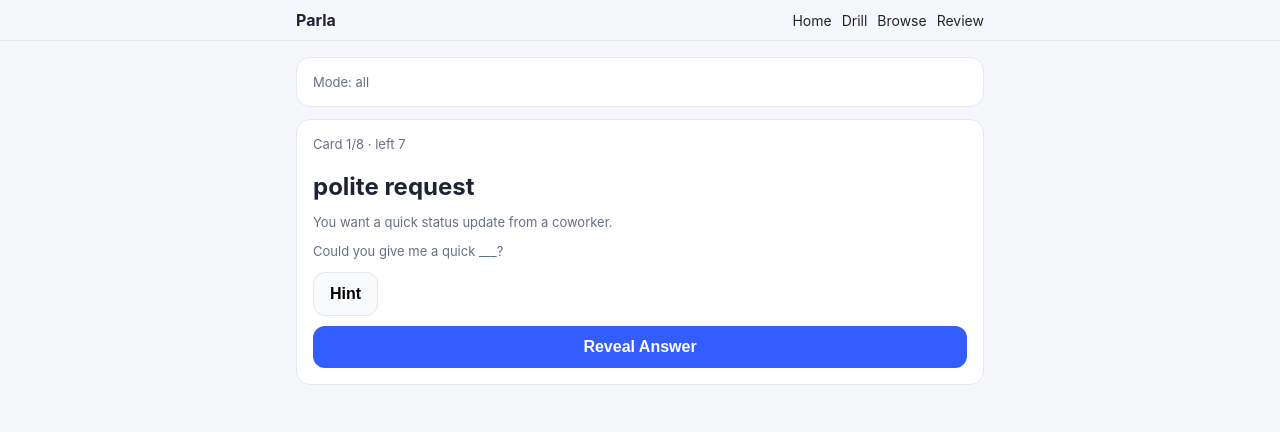
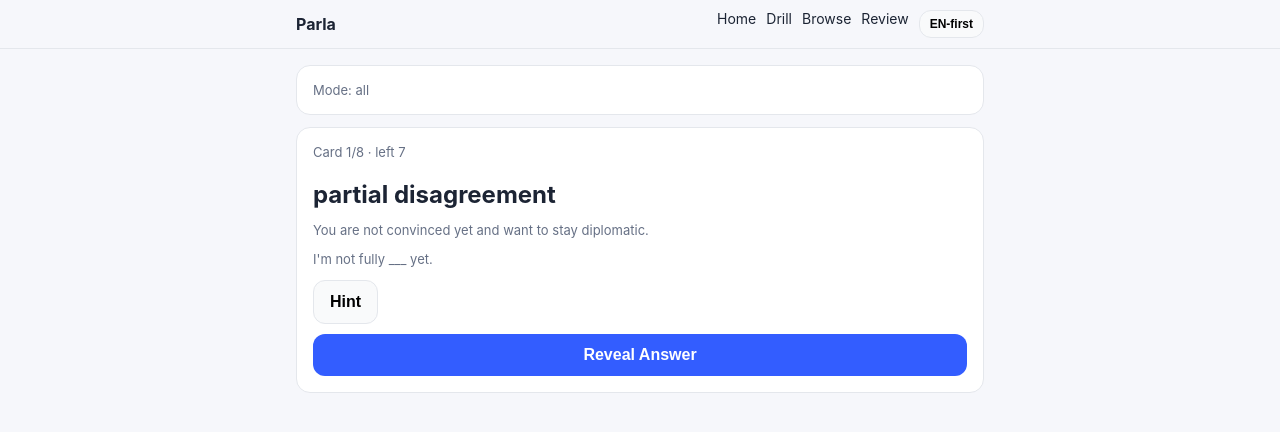
Before and after one commit to Josh-Temple/Parla, a Next.js app: page /drill in a window 1280 px wide. Shown: the top 432 px of the page. Built offline with nearby package versions, Linux system fonts and the light colour scheme.

Commit message:
Harden dataset migration and validation in card repository

```diff
--- a/src/app/drill/page.tsx
+++ b/src/app/drill/page.tsx
@@ -3,8 +3,10 @@
 import { Suspense, useMemo } from "react";
 import { useSearchParams } from "next/navigation";
 import { DrillCard } from "@/components/DrillCard";
+import type { Card } from "@/domain/cards/cardTypes";
 import { selectDrillCards, type DrillMode } from "@/domain/review/reviewSelectors";
 import { useParlaData } from "@/hooks/useParlaData";
+import { shuffle } from "@/lib/utils";
 
 const validModes: DrillMode[] = ["all", "due", "hard", "confusing", "want_to_use"];
 
@@ -13,12 +15,45 @@ function parseMode(rawMode: string | null): DrillMode {
   return validModes.includes(rawMode as DrillMode) ? (rawMode as DrillMode) : "all";
 }
 
+function diversifyByCategory(cards: Card[]): Card[] {
+  const buckets = new Map<string, Card[]>();
+  cards.forEach((card) => {
+    const current = buckets.get(card.category) ?? [];
+    current.push(card);
+    buckets.set(card.category, current);
+  });
+
+  const keys = shuffle(Array.from(buckets.keys()));
+  keys.forEach((key) => {
+    const current = buckets.get(key) ?? [];
+    buckets.set(key, shuffle(current));
+  });
+
+  const mixed: Card[] = [];
+  let remaining = true;
+  while (remaining) {
+    remaining = false;
+    keys.forEach((key) => {
+      const current = buckets.get(key);
+      if (current?.length) {
+        mixed.push(current.shift() as Card);
+        remaining = true;
+      }
+    });
+  }
+
+  return mixed;
+}
+
 function DrillPageContent() {
   const searchParams = useSearchParams();
   const mode = parseMode(searchParams.get("mode"));
   const { cards, progress } = useParlaData();
 
-  const drillCards = useMemo(() => selectDrillCards(cards, progress, mode), [cards, progress, mode]);
+  const drillCards = useMemo(() => {
+    const selected = selectDrillCards(cards, progress, mode);
+    return mode === "all" ? diversifyByCategory(selected) : selected;
+  }, [cards, progress, mode]);
 
   return (
     <main>
--- a/src/app/layout.tsx
+++ b/src/app/layout.tsx
@@ -1,6 +1,7 @@
 import type { Metadata } from "next";
 import Link from "next/link";
 import "./globals.css";
+import { JapaneseSupportToggle } from "@/components/JapaneseSupportToggle";
 
 export const metadata: Metadata = {
   title: "Parla",
@@ -9,7 +10,7 @@ export const metadata: Metadata = {
 
 export default function RootLayout({ children }: { children: React.ReactNode }) {
   return (
-    <html lang="ja">
+    <html lang="en">
       <body>
         <header className="topnav">
           <div className="topnav-inner">
@@ -19,6 +20,7 @@ export default function RootLayout({ children }: { children: React.ReactNode })
               <Link href="/drill">Drill</Link>
               <Link href="/browse">Browse</Link>
               <Link href="/review">Review</Link>
+              <JapaneseSupportToggle />
             </nav>
           </div>
         </header>
--- /dev/null
+++ b/src/components/JapaneseSupportToggle.tsx
@@ -0,0 +1,24 @@
+"use client";
+
+import { useEffect, useState } from "react";
+import { getLanguageSupportMode, setLanguageSupportMode, type LanguageSupportMode } from "@/domain/cards/cardSupport";
+
+export function JapaneseSupportToggle() {
+  const [mode, setMode] = useState<LanguageSupportMode>("english-first");
+
+  useEffect(() => {
+    setMode(getLanguageSupportMode());
+  }, []);
+
+  const toggleMode = () => {
+    const nextMode: LanguageSupportMode = mode === "english-first" ? "english-only" : "english-first";
+    setMode(nextMode);
+    setLanguageSupportMode(nextMode);
+  };
+
+  return (
+    <button className="button ghost" style={{ padding: "6px 10px", fontSize: 12 }} onClick={toggleMode}>
+      {mode === "english-first" ? "EN-first" : "EN-only"}
+    </button>
+  );
+}
--- a/src/domain/cards/cardSupport.ts
+++ b/src/domain/cards/cardSupport.ts
@@ -1,9 +1,29 @@
+import { safeStorage } from "@/lib/storage";
 import type { Card } from "./cardTypes";
 
-// Future toggle point for `english-first` vs `english-only` modes.
-export const japaneseSupportEnabled = true;
+export type LanguageSupportMode = "english-first" | "english-only";
 
-export function getJapaneseHint(card: Card): string | null {
-  if (!japaneseSupportEnabled) return null;
+const LANGUAGE_SUPPORT_KEY = "parla.languageSupportMode";
+const DEFAULT_MODE: LanguageSupportMode = "english-first";
+
+function isLanguageSupportMode(value: string | null): value is LanguageSupportMode {
+  return value === "english-first" || value === "english-only";
+}
+
+export function getLanguageSupportMode(): LanguageSupportMode {
+  const stored = safeStorage.getItem(LANGUAGE_SUPPORT_KEY);
+  return isLanguageSupportMode(stored) ? stored : DEFAULT_MODE;
+}
+
+export function setLanguageSupportMode(mode: LanguageSupportMode): void {
+  safeStorage.setItem(LANGUAGE_SUPPORT_KEY, mode);
+}
+
+export function shouldShowJapaneseSupport(mode = getLanguageSupportMode()): boolean {
+  return mode === "english-first";
+}
+
+export function getJapaneseHint(card: Card, mode = getLanguageSupportMode()): string | null {
+  if (!shouldShowJapaneseSupport(mode)) return null;
   return card.support?.jaHint ?? null;
 }
--- a/src/domain/cards/cardTypes.ts
+++ b/src/domain/cards/cardTypes.ts
@@ -8,7 +8,6 @@ export interface Card {
   id: string;
   category: CardCategory;
   phrase: string;
-  japanese_meaning?: string;
   function: CardFunction;
   register: CardRegister;
   pattern: string;
@@ -36,6 +35,11 @@ export interface Card {
   };
 }
 
+export interface CardDataset {
+  schema_version: number;
+  cards: Card[];
+}
+
 export interface CardFilters {
   category?: CardCategory;
   function?: CardFunction;
--- a/src/domain/cards/staticCardRepository.ts
+++ b/src/domain/cards/staticCardRepository.ts
@@ -1,14 +1,72 @@
-import type { Card, CardCategory, CardFilters } from "./cardTypes";
+import type { Card, CardCategory, CardDataset, CardFilters } from "./cardTypes";
 import type { CardRepository } from "./cardRepository";
+
+const SUPPORTED_SCHEMA_VERSION = 1;
+
+type LegacyCardDataset = Card[];
+type RawCardDataset = CardDataset | LegacyCardDataset;
+
+function isRecord(value: unknown): value is Record<string, unknown> {
+  return !!value && typeof value === "object";
+}
+
+function isCard(value: unknown): value is Card {
+  if (!isRecord(value)) return false;
+
+  const prompts = value.prompts;
+  const status = value.status;
+
+  return (
+    typeof value.id === "string" &&
+    typeof value.category === "string" &&
+    typeof value.phrase === "string" &&
+    typeof value.function === "string" &&
+    typeof value.register === "string" &&
+    typeof value.pattern === "string" &&
+    typeof value.example === "string" &&
+    typeof value.notes === "string" &&
+    Array.isArray(value.tags) &&
+    Array.isArray(value.similar) &&
+    typeof value.contrast === "string" &&
+    isRecord(prompts) &&
+    typeof prompts.intent === "string" &&
+    typeof prompts.situation === "string" &&
+    (!("cloze" in prompts) || typeof prompts.cloze === "string") &&
+    typeof value.difficulty === "number" &&
+    isRecord(status) &&
+    typeof status.published === "boolean"
+  );
+}
+
+function readCardsFromDataset(data: RawCardDataset): Card[] {
+  if (Array.isArray(data)) {
+    console.warn("Legacy card dataset format detected; migrating in-memory to schema_version=1");
+    return data.filter(isCard);
+  }
+
+  if (!isRecord(data) || !Array.isArray(data.cards) || typeof data.schema_version !== "number") {
+    console.warn("Invalid card dataset format");
+    return [];
+  }
+
+  if (data.schema_version > SUPPORTED_SCHEMA_VERSION) {
+    console.warn(`Unsupported schema_version=${data.schema_version}; expected <= ${SUPPORTED_SCHEMA_VERSION}`);
+    return [];
+  }
+
+  return data.cards.filter(isCard);
+}
 
 export class StaticCardRepository implements CardRepository {
   private cache: Card[] | null = null;
 
-  private async loadCards() {
+  private async loadCards(): Promise<Card[]> {
     if (this.cache) return this.cache;
     const response = await fetch("/data/cards.json", { cache: "force-cache" });
     if (!response.ok) throw new Error("Failed to load card dataset");
-    this.cache = (await response.json()) as Card[];
+
+    const json = (await response.json()) as RawCardDataset;
+    this.cache = readCardsFromDataset(json);
     return this.cache;
   }
 
--- a/src/domain/review/reviewSelectors.ts
+++ b/src/domain/review/reviewSelectors.ts
@@ -3,7 +3,7 @@ import type { ProgressItem } from "../progress/progressTypes";
 
 export type DrillMode = "all" | "due" | "hard" | "confusing" | "want_to_use";
 
-const toMap = (progress: ProgressItem[]) => new Map(progress.map((item) => [item.card_id, item]));
+const toMap = (progress: ProgressItem[]): Map<string, ProgressItem> => new Map(progress.map((item) => [item.card_id, item]));
 
 export function getDueCards(cards: Card[], progress: ProgressItem[], now = new Date()): Card[] {
   const map = toMap(progress);
@@ -11,7 +11,6 @@ export function getDueCards(cards: Card[], progress: ProgressItem[], now = new D
     const p = map.get(card.id);
     if (p?.hidden) return false;
     if (!p) return true;
-    if (p.confusing) return true;
     return new Date(p.next_due_at) <= now;
   });
 }
--- a/src/hooks/useParlaData.ts
+++ b/src/hooks/useParlaData.ts
@@ -5,34 +5,48 @@ import type { Card } from "@/domain/cards/cardTypes";
 import type { ProgressItem } from "@/domain/progress/progressTypes";
 import { cardRepository, progressRepository } from "@/domain/services";
 
+type LoadState = "idle" | "loading" | "ready" | "error";
+
 interface UseParlaDataResult {
   cards: Card[];
   progress: ProgressItem[];
   loading: boolean;
+  loadState: LoadState;
   refreshProgress: () => Promise<void>;
+  refreshAll: () => Promise<void>;
 }
 
 export function useParlaData(): UseParlaDataResult {
   const [cards, setCards] = useState<Card[]>([]);
   const [progress, setProgress] = useState<ProgressItem[]>([]);
-  const [loading, setLoading] = useState(true);
+  const [loadState, setLoadState] = useState<LoadState>("idle");
 
-  const refreshProgress = useCallback(async () => {
-    setProgress(await progressRepository.getAllProgress());
+  const refreshProgress = useCallback(async (): Promise<void> => {
+    const nextProgress: ProgressItem[] = await progressRepository.getAllProgress();
+    setProgress(nextProgress);
   }, []);
 
-  useEffect(() => {
-    void (async () => {
-      setLoading(true);
-      const [cardData, progressData] = await Promise.all([
+  const refreshAll = useCallback(async (): Promise<void> => {
+    setLoadState("loading");
+    try {
+      const [cardData, progressData]: [Card[], ProgressItem[]] = await Promise.all([
         cardRepository.getPublishedCards(),
         progressRepository.getAllProgress(),
       ]);
       setCards(cardData);
       setProgress(progressData);
-      setLoading(false);
-    })();
+      setLoadState("ready");
+    } catch (error) {
+      console.error("Failed to load Parla data", error);
+      setCards([]);
+      setProgress([]);
+      setLoadState("error");
+    }
   }, []);
 
-  return { cards, progress, loading, refreshProgress };
+  useEffect(() => {
+    void refreshAll();
+  }, [refreshAll]);
+
+  return { cards, progress, loading: loadState === "loading" || loadState === "idle", loadState, refreshProgress, refreshAll };
 }
--- a/src/lib/utils.ts
+++ b/src/lib/utils.ts
@@ -1 +1,10 @@
 export const unique = <T,>(arr: T[]): T[] => Array.from(new Set(arr));
+
+export function shuffle<T>(items: T[]): T[] {
+  const copy = [...items];
+  for (let i = copy.length - 1; i > 0; i -= 1) {
+    const j = Math.floor(Math.random() * (i + 1));
+    [copy[i], copy[j]] = [copy[j], copy[i]];
+  }
+  return copy;
+}
```
Also changed, not shown: public/data/cards.json (+12 -17 lines), 2 other files (tests, documents, lock files or other folders).
